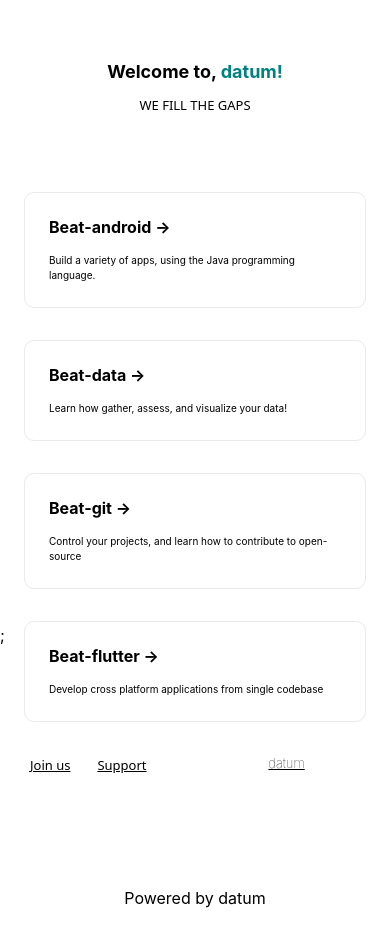
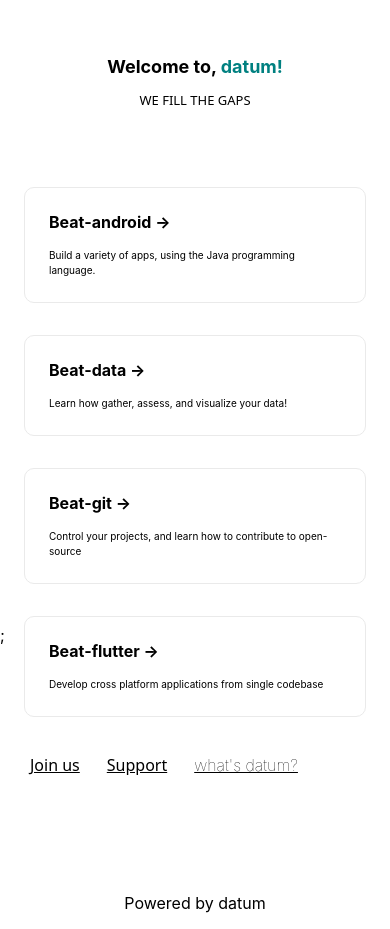
Before and after one commit to mutairibassam/mutairibassam.github.io, a Next.js app in the folder datum/: page / in a window 390 px wide. Shown: the part 219-1148 px from the top of the page. Built offline with nearby package versions, Linux system fonts and the light colour scheme.

Commit message:
Update about button design

```diff
--- a/datum/pages/index.tsx
+++ b/datum/pages/index.tsx
@@ -64,7 +64,7 @@ export default function Home() {
           </Link>
 
           <a href="/datum-ar-v1.0.pdf" download className={styles.about_btn}>
-            <p>datum</p>
+            <p>what's datum?</p>
           </a>
         </div>
       </main>
--- a/datum/styles/Home.module.scss
+++ b/datum/styles/Home.module.scss
@@ -106,7 +106,6 @@ $primary_color: teal;
 .reg_btn {
   font-weight: 100;
   font-family: system-ui;
-  border: none;
   margin-left: 17px;
   padding: 5px;
   align-self: start;
@@ -130,18 +129,11 @@ $primary_color: teal;
 
 .about_btn {
   font-weight: 100;
+  padding: 5px;
+  font-size: 1.5rem;
+  color: black;
+  text-decoration: underline;
   margin-left: 17px;
-  padding: 3px;
-  color: white;
-  background-color: $primary_color;
-  border-radius: 30px;
-  align-self: center;
-  height: 50px;
-  width: 150px;
-  p {
-    text-align: center;
-    margin: 12px;
-  }
 }
 
 .rules_section li {
@@ -176,16 +168,15 @@ $primary_color: teal;
     }
     .reg_btn {
       align-self: center;
-      font-size: small;
+      font-size: medium;
     }
     .support_btn {
       align-self: center;
-      font-size: small;
+      font-size: medium;
     }
     .about_btn {
       align-self: center;
-      font-size: small;
-      margin-left: 90px;
+      font-size: medium;
       color: black;
       text-decoration: underline;
       background-color: white;
@@ -217,19 +208,19 @@ $primary_color: teal;
     }
     .reg_btn {
       align-self: center;
-      font-size: small;
+      font-size: medium;
     }
     .support_btn {
       align-self: center;
-      font-size: small;
+      font-size: medium;
     }
     .about_btn {
       align-self: center;
-      font-size: small;
-      margin-left: 60px;
-      color: black;
-      text-decoration: underline;
-      background-color: white;
+      font-size: medium;
+      // margin-left: 60px;
+      // color: black;
+      // text-decoration: underline;
+      // background-color: white;
     }
   }
 }
```
